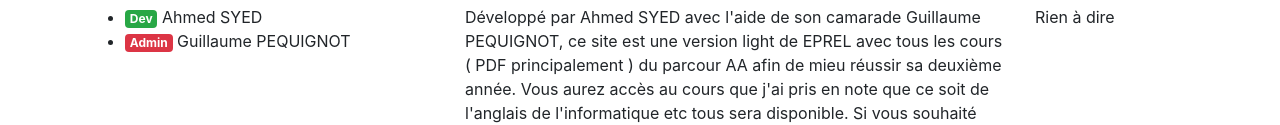
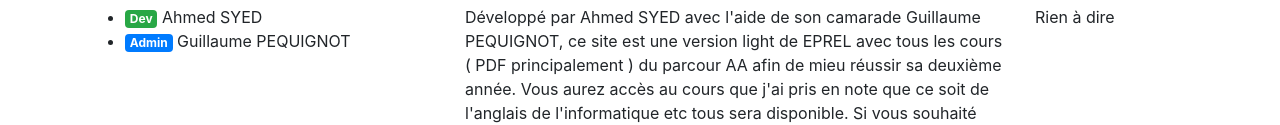
Before and after one commit to Ahmed-UPEC/archives, a plain HTML site: page html/main_page.html in a window 1280 px wide. Shown: the part 304-429 px from the top of the page. Drawn offline with nearby package versions, Linux system fonts and the light colour scheme.

Commit message:
guillaume badge

```diff
--- a/html/main_page.html
+++ b/html/main_page.html
@@ -63,7 +63,7 @@
                 <h2>Participant</h2>
                 <ul>
                     <li><span class="badge badge-success">Dev</span> Ahmed SYED</li>
-                    <li><span class="badge badge-danger">Admin</span> Guillaume PEQUIGNOT</li>
+                    <li><span class="badge badge-primary">Admin</span> Guillaume PEQUIGNOT</li>
                 </ul>
               </div>
               <div class="col-md-6">
```
